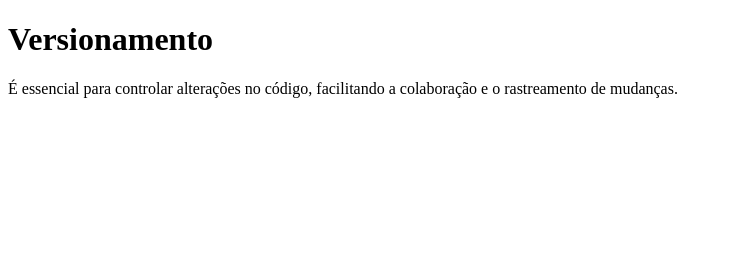
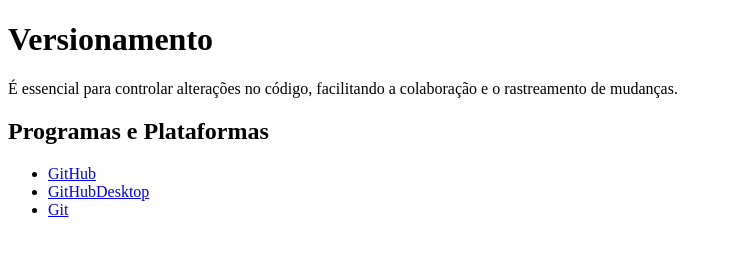
Before and after one commit to Maritins01/versionamento, a plain HTML site: page index.html in a window 1280 px wide. Shown: the whole page, without its empty margins (0-732 px from the left). Drawn offline with Linux system fonts and the light colour scheme.

Commit message:
Update index.html

```diff
--- a/index.html
+++ b/index.html
@@ -8,5 +8,11 @@
 <body>
     <h1>Versionamento </h1>
     <p>É essencial para controlar alterações no código, facilitando a colaboração e o rastreamento de mudanças.</p>
+    <h2>Programas e Plataformas</h2>
+    <ul>
+        <li><a href="https://github.com/">GitHub</a></li>
+        <li><a href="https://desktop.github.com/download/">GitHubDesktop</a></li>
+        <li><a href="https://git-scm.com/downloads">Git</a></li>
+    </ul>
 </body>
 </html>
```
